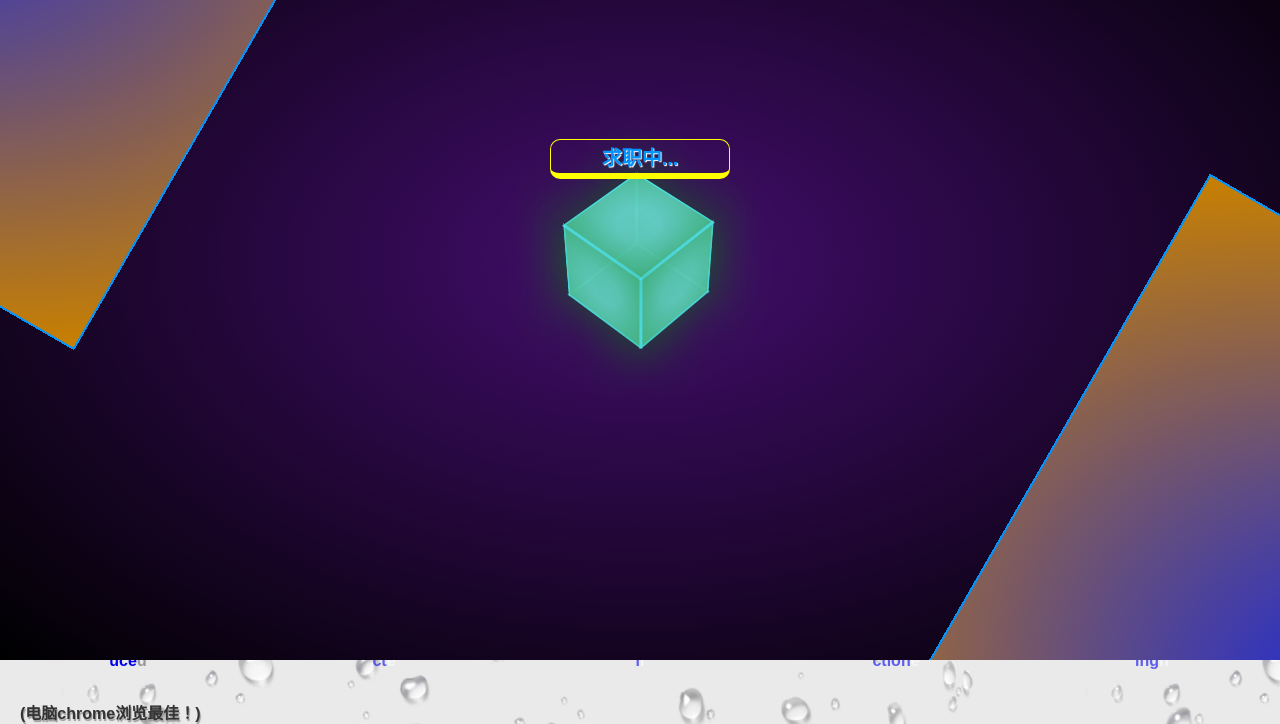
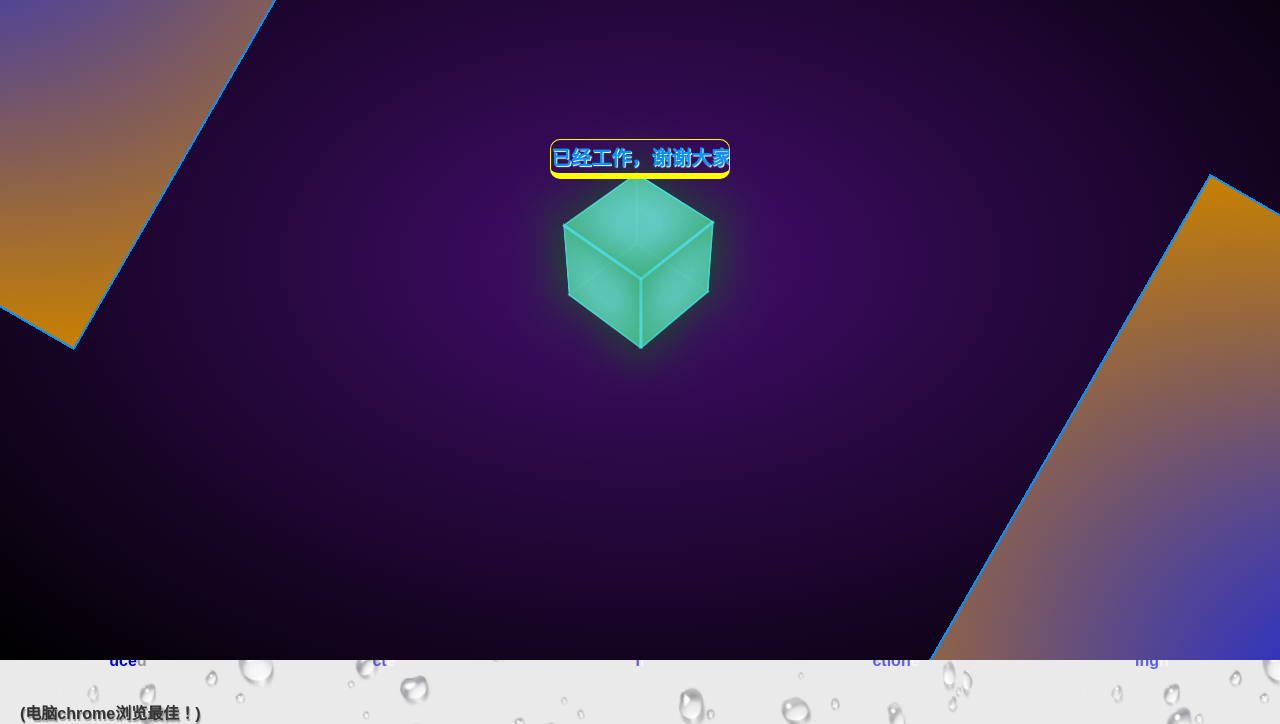
Before and after one commit to ddcouples/myResume, a website: page index.html in a window 1280 px wide. Shown: the part 140-864 px from the top of the page. Drawn offline with Linux system fonts and the light colour scheme.

Commit message:
Update index.html

```diff
--- a/index.html
+++ b/index.html
@@ -86,7 +86,7 @@
     <div class="fullScreen down">
     </div>
     <h1 data-role="none" class="opacity0">Welcome to delen's world! </h1>
-    <input id="searchWork" data-role="none" type='button' value="求职中..."/>
+    <input id="searchWork" data-role="none" type='button' value="已经工作，谢谢大家..."/>
 </section>
 <section id="introduce" class="page active">
     <header>
```
